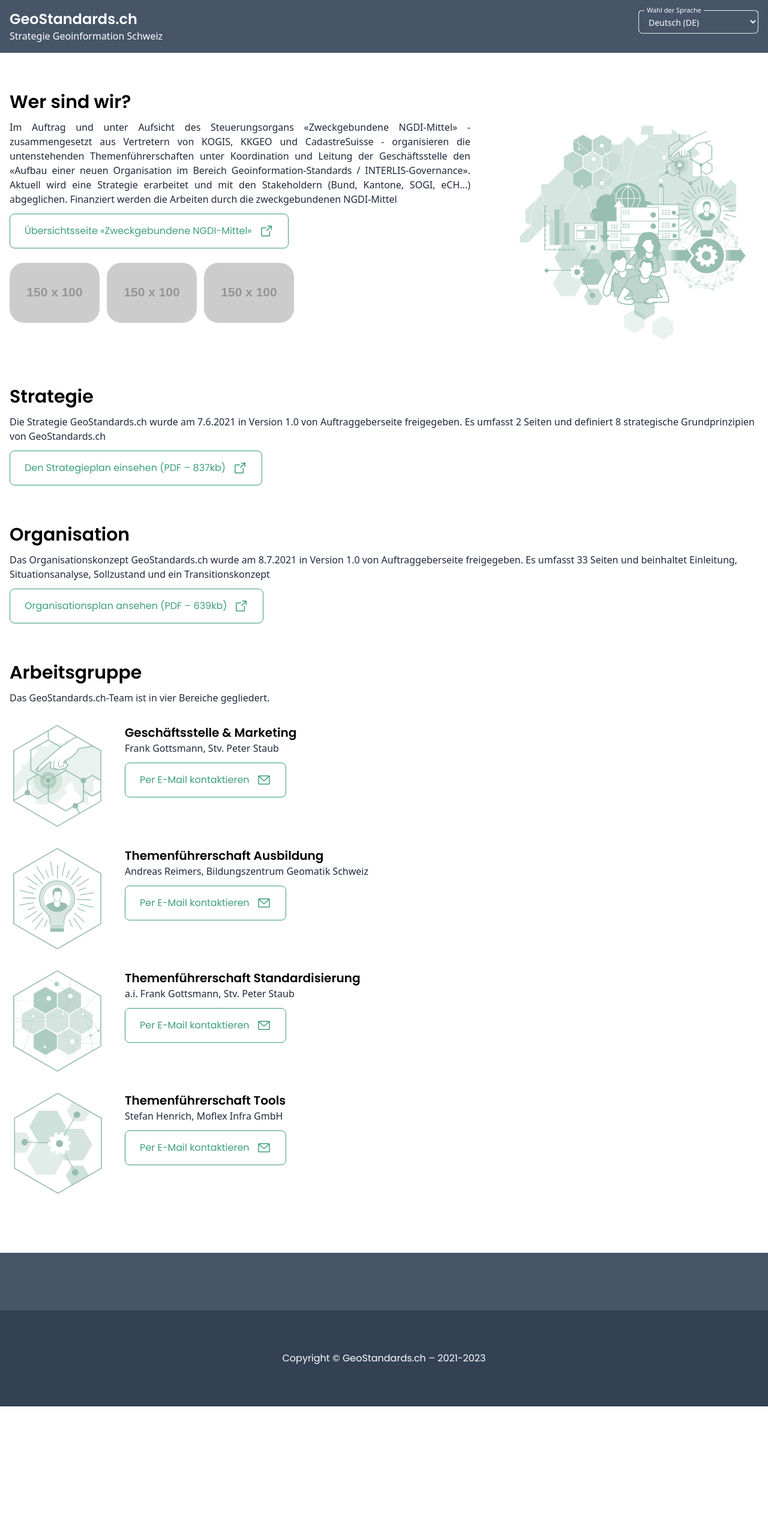
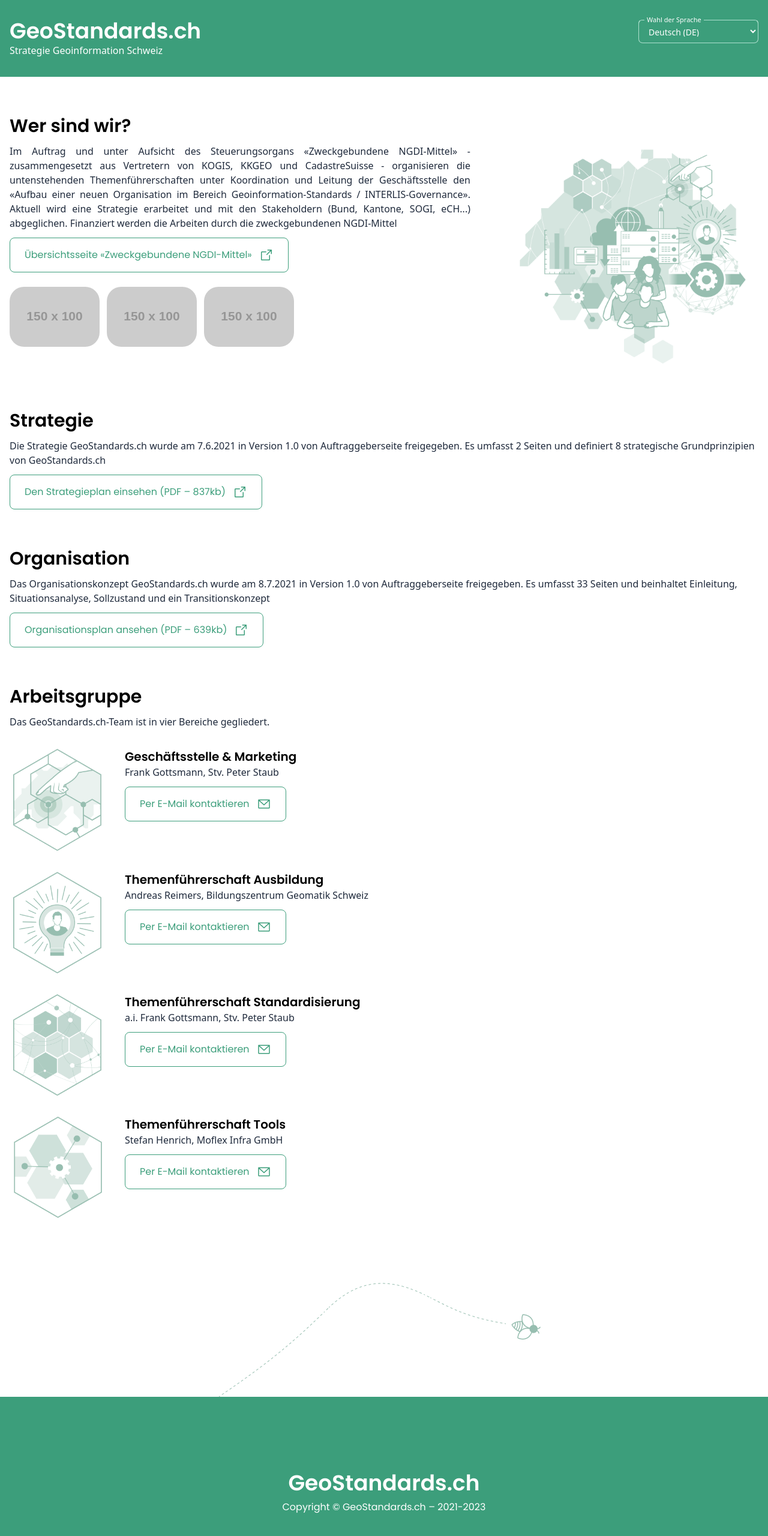
Before and after one commit to geostandards-ch/gs-website, a Vue app: page / in a window 1280 px wide. Shown: the top 2560 px of the page at 60% size. Before the commit the page ends 2344 px from the top, so only its background shows below. Built offline with nearby package versions, Linux system fonts and the light colour scheme.

Commit message:
feat: Design v2 with new theme

```diff
--- a/src/components/LangPicker.vue
+++ b/src/components/LangPicker.vue
@@ -31,14 +31,14 @@
 
 <style scoped>
 .lang-picker {
-  @apply h-full w-full rounded-[7px] border border-slate-200 border-t-transparent bg-transparent px-3 py-2.5 text-sm font-normal text-white outline outline-0 transition-all;
-  @apply placeholder-shown:border placeholder-shown:border-slate-200 placeholder-shown:border-t-slate-200 empty:!bg-red-500;
-  @apply focus:border-2 focus:border-slate-400 focus:border-t-transparent focus:outline-0 disabled:border-0 disabled:bg-slate-50;
+  @apply h-full w-full rounded-[7px] border border-primary-200 border-t-transparent bg-transparent px-3 py-2.5 text-sm font-normal text-white outline outline-0 transition-all;
+  @apply placeholder-shown:border placeholder-shown:border-primary-200 placeholder-shown:border-t-primary-200 empty:!bg-red-500;
+  @apply focus:border-2 focus:border-primary-400 focus:border-t-transparent focus:outline-0 disabled:border-0 disabled:bg-primary-200;
 }
 
 .lang-picker-label {
   @apply pointer-events-none absolute left-0 -top-1.5 flex h-full w-full select-none text-[11px];
   @apply font-normal leading-tight text-white transition-all;
-  @apply before:pointer-events-none before:mt-[6.5px] before:mr-1 before:box-border before:block before:h-1.5 before:w-2.5 before:rounded-tl-md before:border-t before:border-l before:border-slate-200 before:transition-all after:pointer-events-none after:mt-[6.5px] after:ml-1 after:box-border after:block after:h-1.5 after:w-2.5 after:flex-grow after:rounded-tr-md after:border-t after:border-r after:border-slate-200 after:transition-all peer-placeholder-shown:text-sm peer-placeholder-shown:leading-[3.75] peer-placeholder-shown:text-slate-500 peer-placeholder-shown:before:border-transparent peer-placeholder-shown:after:border-transparent peer-focus:text-[11px] peer-focus:leading-tight peer-focus:text-slate-400 peer-focus:before:border-t-2 peer-focus:before:border-l-2 peer-focus:before:border-slate-400 peer-focus:after:border-t-2 peer-focus:after:border-r-2 peer-focus:after:border-slate-400 peer-disabled:text-transparent peer-disabled:before:border-transparent peer-disabled:after:border-transparent peer-disabled:peer-placeholder-shown:text-slate-500;
+  @apply before:pointer-events-none before:mt-[6.5px] before:mr-1 before:box-border before:block before:h-1.5 before:w-2.5 before:rounded-tl-md before:border-t before:border-l before:border-primary-200 before:transition-all after:pointer-events-none after:mt-[6.5px] after:ml-1 after:box-border after:block after:h-1.5 after:w-2.5 after:flex-grow after:rounded-tr-md after:border-t after:border-r after:border-primary-200 after:transition-all peer-placeholder-shown:text-sm peer-placeholder-shown:leading-[3.75] peer-placeholder-shown:text-primary-500 peer-placeholder-shown:before:border-transparent peer-placeholder-shown:after:border-transparent peer-focus:text-[11px] peer-focus:leading-tight peer-focus:text-primary-400 peer-focus:before:border-t-2 peer-focus:before:border-l-2 peer-focus:before:border-primary-400 peer-focus:after:border-t-2 peer-focus:after:border-r-2 peer-focus:after:border-primary-400 peer-disabled:text-transparent peer-disabled:before:border-transparent peer-disabled:after:border-transparent peer-disabled:peer-placeholder-shown:text-primary-500;
 }
 </style>
--- a/src/components/TheFooter.vue
+++ b/src/components/TheFooter.vue
@@ -1,9 +1,22 @@
 <template>
   <footer class="mt-24">
-    <div class="w-full h-24 bg-slate-600"></div>
-    <div class="w-full h-40 bg-slate-700">
-      <div class="container m-auto px-4 flex flex-col justify-center h-full">
-        <p class="font-display text-md text-white text-center">
+    <div class="w-full flex justify-center">
+      <img src="../assets/bee.png" alt="Map switzerland" class="" />
+    </div>
+    <!-- <div class="w-full h-2 bg-primary-300"></div>
+    <div class="w-full h-4 bg-primary-400"></div>
+    <div class="w-full h-8 bg-primary-500"></div>
+    <div class="w-full h-16 bg-primary-600"></div>
+    <div class="w-full h-24 bg-primary-700"></div> -->
+    <!-- <div class="w-full h-40 bg-primary-800"> -->
+    <div class="w-full h-80 bg-primary-500">
+      <div
+        class="container m-auto px-4 flex flex-col justify-center h-full text-white text-center"
+      >
+        <h1 class="font-display font-bold text-4xl mb-2">
+          {{ t("general.title") }}
+        </h1>
+        <p class="font-display text-md">
           Copyright © {{ t("general.title") }} – {{ creditYears() }}
         </p>
       </div>
--- a/src/components/TheHeader.vue
+++ b/src/components/TheHeader.vue
@@ -1,9 +1,9 @@
 <template>
-  <nav class="bg-slate-600">
-    <div class="container m-auto px-4 py-4">
+  <nav class="bg-primary-500">
+    <div class="container m-auto px-4 py-8">
       <div class="flex justify-between">
         <div class="text-white">
-          <h1 class="font-display font-bold text-2xl">
+          <h1 class="font-display font-bold text-4xl">
             {{ t("general.title") }}
           </h1>
           <p>{{ t("general.headline") }}</p>
@@ -13,6 +13,8 @@
       </div>
     </div>
   </nav>
+  <!-- <div class="w-full h-4 bg-primary-400"></div>
+  <div class="w-full h-2 bg-primary-300"></div> -->
 </template>
 
 <script setup lang="ts">
```
